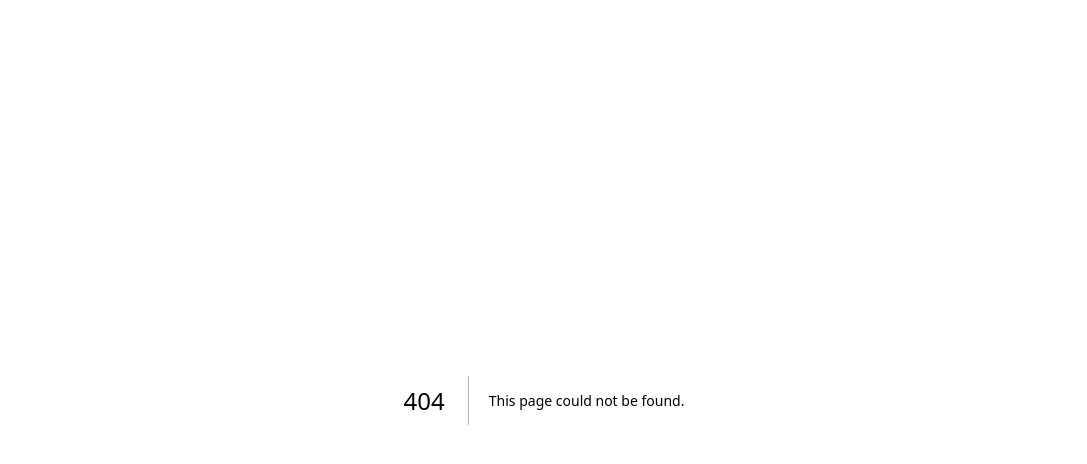
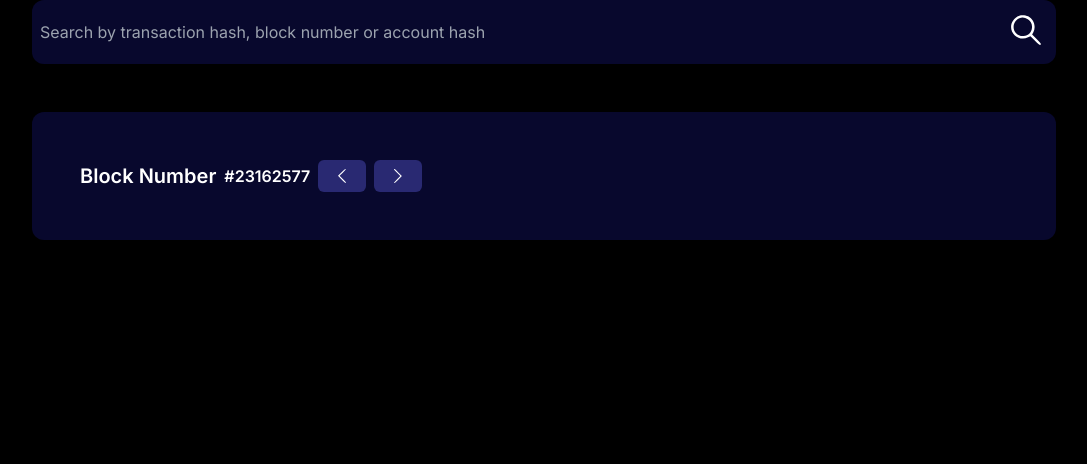
Before and after one commit to curg/aa-explorer-front, a Next.js app: page /blocks/1 in a window 1280 px wide. Before the commit this address had no page. Shown: the top 464 px of the page, without its empty margins (96-1183 px from the left). Built offline with nearby package versions, Linux system fonts and the light colour scheme.

Commit message:
feat: add blocks page & blocks table row

```diff
--- /dev/null
+++ b/app/blocks/[id]/page.tsx
@@ -0,0 +1,25 @@
+import React from 'react'
+import Head from '@/src/components/etc/Head';
+import SearchBar from '@/src/components/common/searchBar/SearchBar';
+import Button from '@/src/components/common/button/Button';
+
+const Page = () => {
+  return (
+    <>
+      <Head />
+      <main className='w-full h-screen bg-black'>
+        <SearchBar className='mx-auto mb-12 w-4/5' />
+        <div className='mx-auto min-h-fit	w-4/5 bg-primaryBg rounded-xl'>
+          <div className='text-white py-12 px-12 flex items-center'>
+            <h2 className='font-semibold text-xl'>Block Number</h2>
+            <h4 className='font-semibold ml-2'>#23162577</h4>
+              <Button className='ml-2' title="left" imagePath='/assets/leftArrow.svg' imageWidth={8} imageHeight={8} />
+              <Button title="right" imagePath='/assets/rightArrow.svg' imageWidth={8} imageHeight={8} />
+          </div>
+        </div>
+      </main>
+    </>
+  )
+}
+
+export default Page;
--- a/src/components/common/table/BlockRow.tsx
+++ b/src/components/common/table/BlockRow.tsx
@@ -1,6 +1,6 @@
 import React from 'react'
 import Link from 'next/link'
-import { parseText } from '@/library/parseText'
+import { parseText } from '@/src/utils/parseText'
 import CopyButton from '../button/CopyButton'
 
 type Props = {
```
